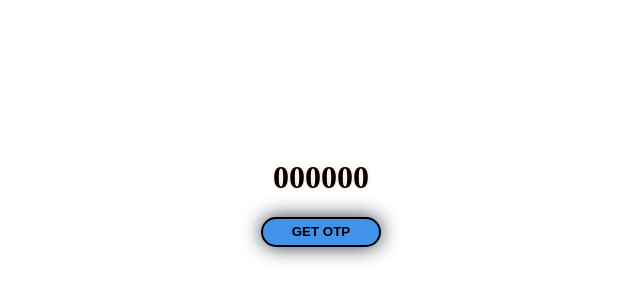
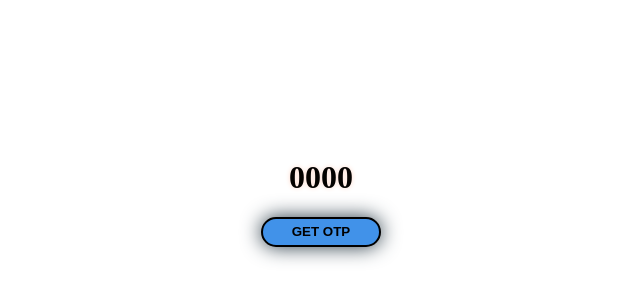
Before and after one commit to kavitharenati/otp, a plain HTML site: page index.html in a window 1280 px wide. Shown: the part 216-516 px from the top of the page, 327-967 px from the left. Drawn offline with Linux system fonts and the light colour scheme.

Commit message:
Update index.html

```diff
--- a/index.html
+++ b/index.html
@@ -31,7 +31,7 @@
   </style>
   <body>
     <div class="container">
-    <h1 id="otp">000000</h1>
+    <h1 id="otp">0000</h1>
     <button id="clicker" type="button">GET OTP</button>
   </body>
 </div>
```
